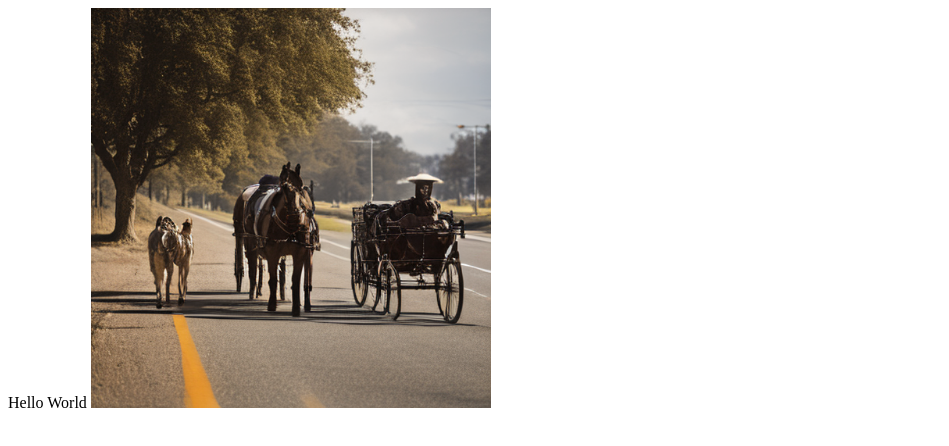
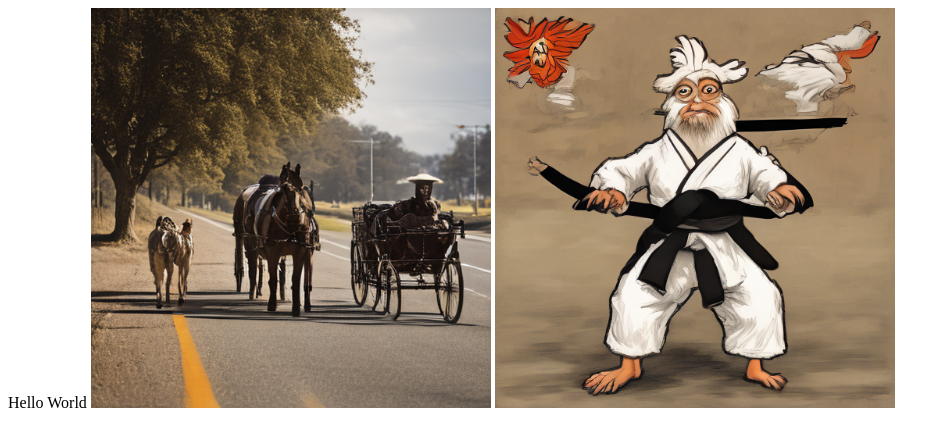
Before and after one commit to ClarckD02/MathdataSci24, a plain HTML site: page index.html in a window 1280 px wide. Shown: the whole page, without its empty margins (0-949 px from the left). Drawn offline with Linux system fonts and the light colour scheme.

Commit message:
Update index.html

```diff
--- a/index.html
+++ b/index.html
@@ -1,2 +1,3 @@
 Hello World
 <img src= "https://raw.githubusercontent.com/ClarckD02/MathdataSci24/main/horses%20on%20highway.png" width=400>
+<img src= "https://raw.githubusercontent.com/ClarckD02/MathdataSci24/main/blackbelt_chicken%20.png" width=400>
```
